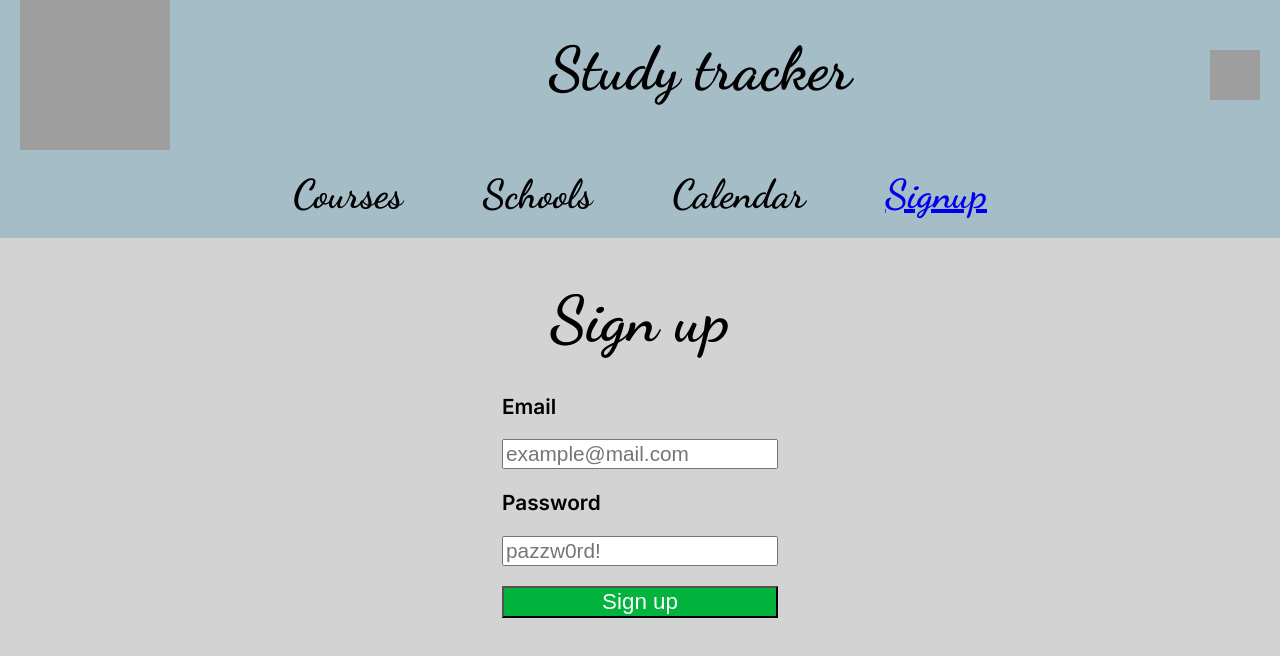
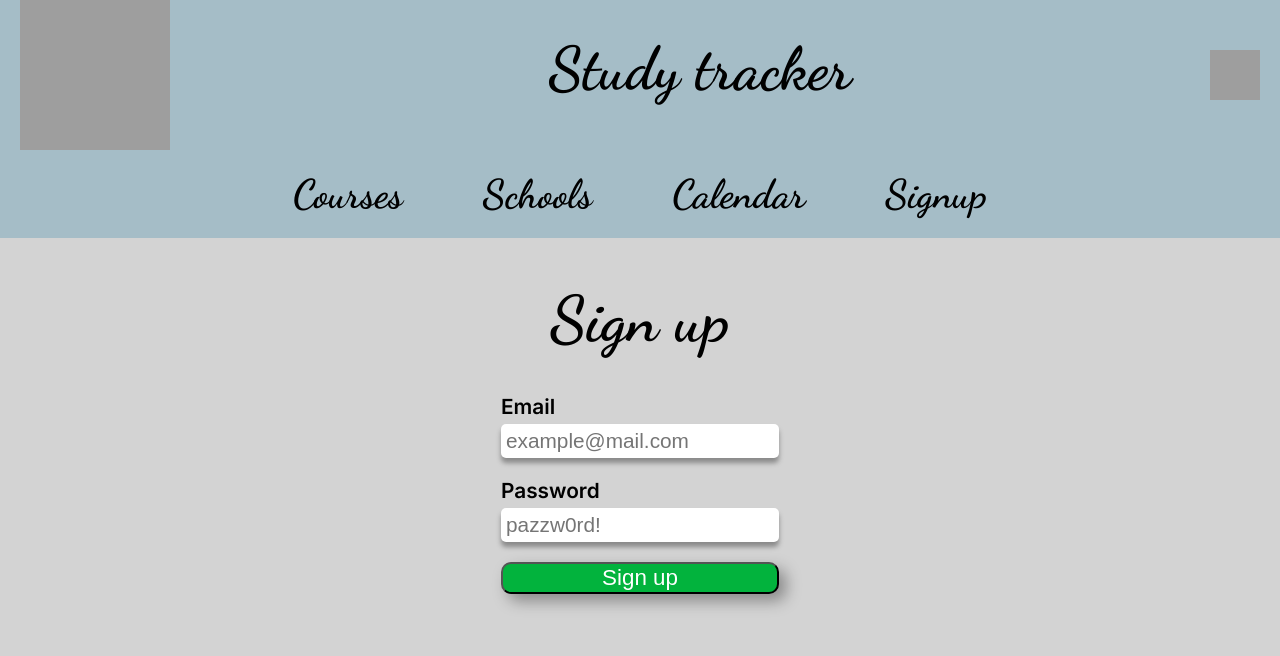
Before and after one commit to PatBerGit/study-tracker, a Next.js app: page /signup in a window 1280 px wide. Shown: the top 656 px of the page. Built offline with nearby package versions, Linux system fonts and the light colour scheme; grey boxes are pictures that could not be loaded; a web font is replaced by a local one.

Commit message:
more styling adjustments

```diff
--- a/src/app/signup/page.module.scss
+++ b/src/app/signup/page.module.scss
@@ -20,11 +20,16 @@
 
 .input{
     font-size: 1.3em;
+    border: 0;
+    padding: 5px;
+    border-radius: 5px;
+    box-shadow: $shadow;
 }
 
 .label{
     font-weight: 600;
     font-size: 1.3em;
+    margin-bottom: 5px;
 }
 
 .button{
@@ -32,4 +37,6 @@
     background-color: $col-button;
     font-size: 1.4em;
     color: white;
+    border-radius: 10px;
+    box-shadow: $button-shadow;
 }
--- a/src/app/styles/styleVariables.scss
+++ b/src/app/styles/styleVariables.scss
@@ -12,6 +12,7 @@ $col-button: #02b33d;
 
 //others
 $shadow: rgba(0,0,0,0.35) 0 5px 5px;
+$button-shadow: 7px 7px 15px 0px rgba(0,0,0,0.35);
 
 //fonts
 $handwriting: Dancing Script;
--- a/src/components/menu/index.tsx
+++ b/src/components/menu/index.tsx
@@ -11,7 +11,7 @@ return(
             <li className={styles.menuItem}>Courses</li>
             <li className={styles.menuItem}>Schools</li>
             <li className={styles.menuItem}>Calendar</li>
-            <Link href={"/signup"}><li className={styles.menuItem}>Signup</li></Link>
+            <Link className={styles.link} href={"/signup"}><li className={styles.menuItem}>Signup</li></Link>
         </ul>
     </menu>
     </>
--- a/src/components/menu/style.module.scss
+++ b/src/components/menu/style.module.scss
@@ -12,8 +12,13 @@
     margin: 0 10px;
     font-size: 2.5em;
     font-family: $handwriting;
+    color: black;
 
     @media screen and (min-width: $bp-medium) {
         margin: 0 40px;
     }
 }
+
+.link{
+    text-decoration: none;
+}
```
